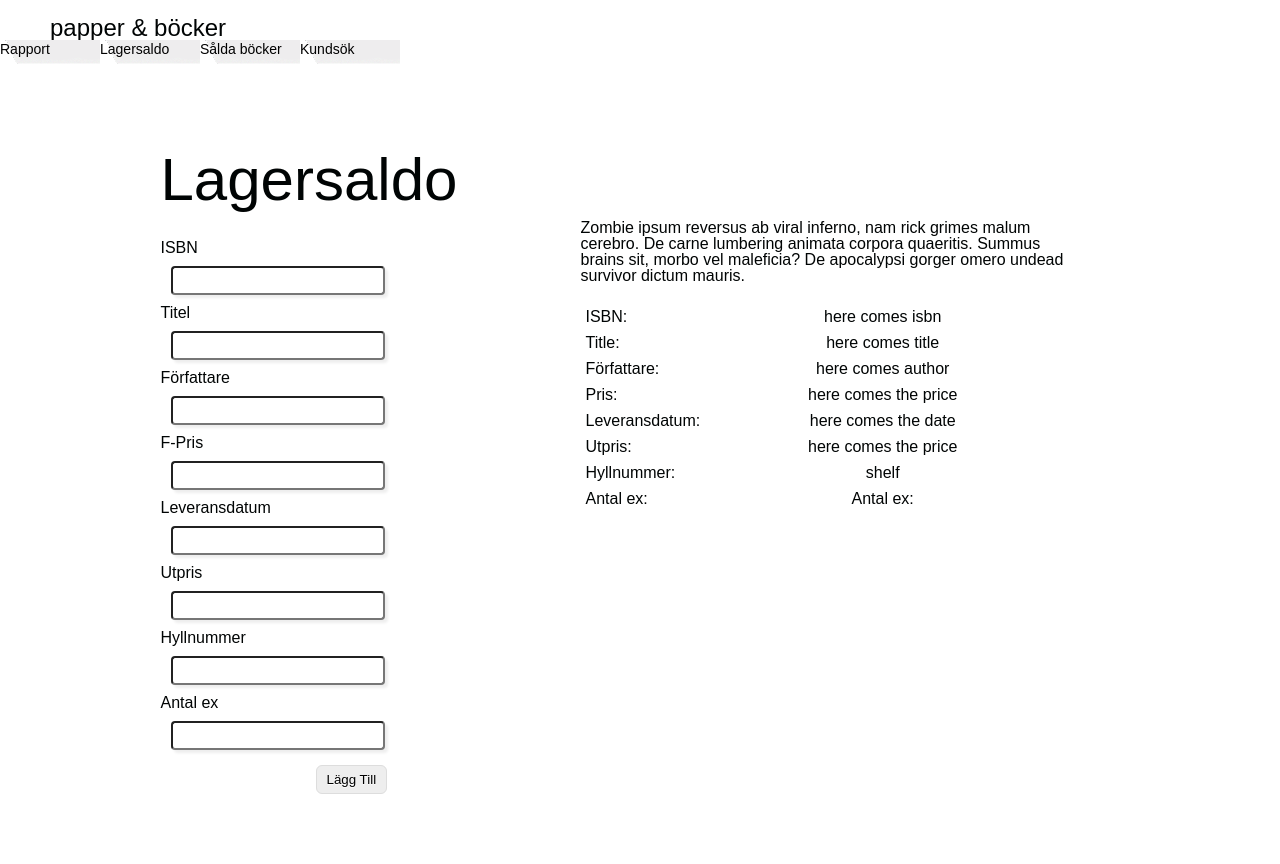
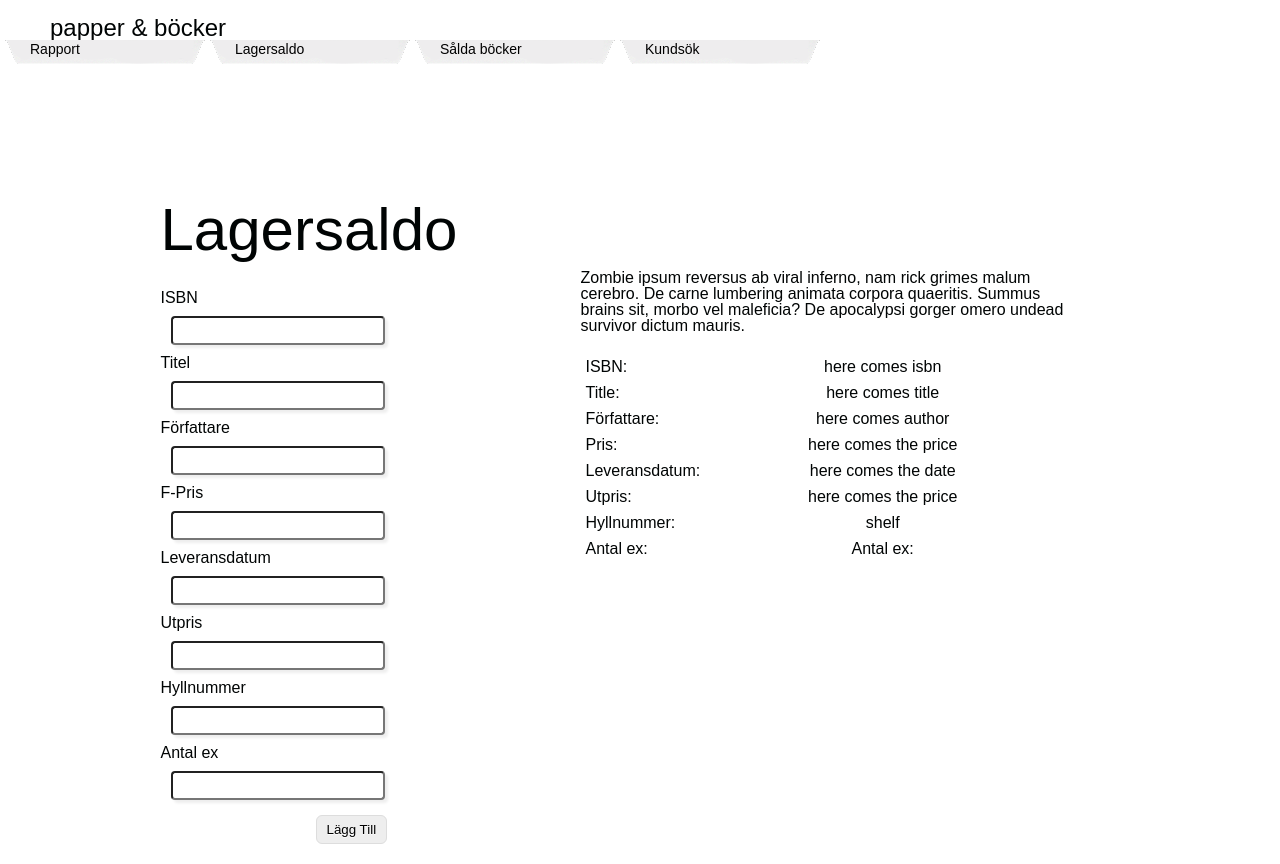
Before and after one commit to mh1830/bookstore_grupp2, a PHP site: page / in a window 1280 px wide. Shown: the part 150-1014 px from the top of the page. Before the commit the page ends 944 px from the top, so only its background shows below. Run offline with PHP 8.4, Linux system fonts and the light colour scheme; some web fonts are replaced.

Commit message:
Added padding left to navigation.

```diff
--- a/css/css.css
+++ b/css/css.css
@@ -146,7 +146,7 @@ td, th {
 #navigation li {
 	float:left;
 	top:-20px;
-
+	padding-left: 30px;
 }
 #navigation li a {
 	padding: 0px 0px;
@@ -166,8 +166,9 @@ ul#navButtons {
 	border-bottom-left-radius: 25px;
 	padding:0px;
 	background: url("../imgs/tabbar1.png")no-repeat;
-	width: 100px;
-	height: 100px;
+	width: 175px;
+	height: 150px;
+
 }
 .lagersaldoSida {
 	width:200px;
```
